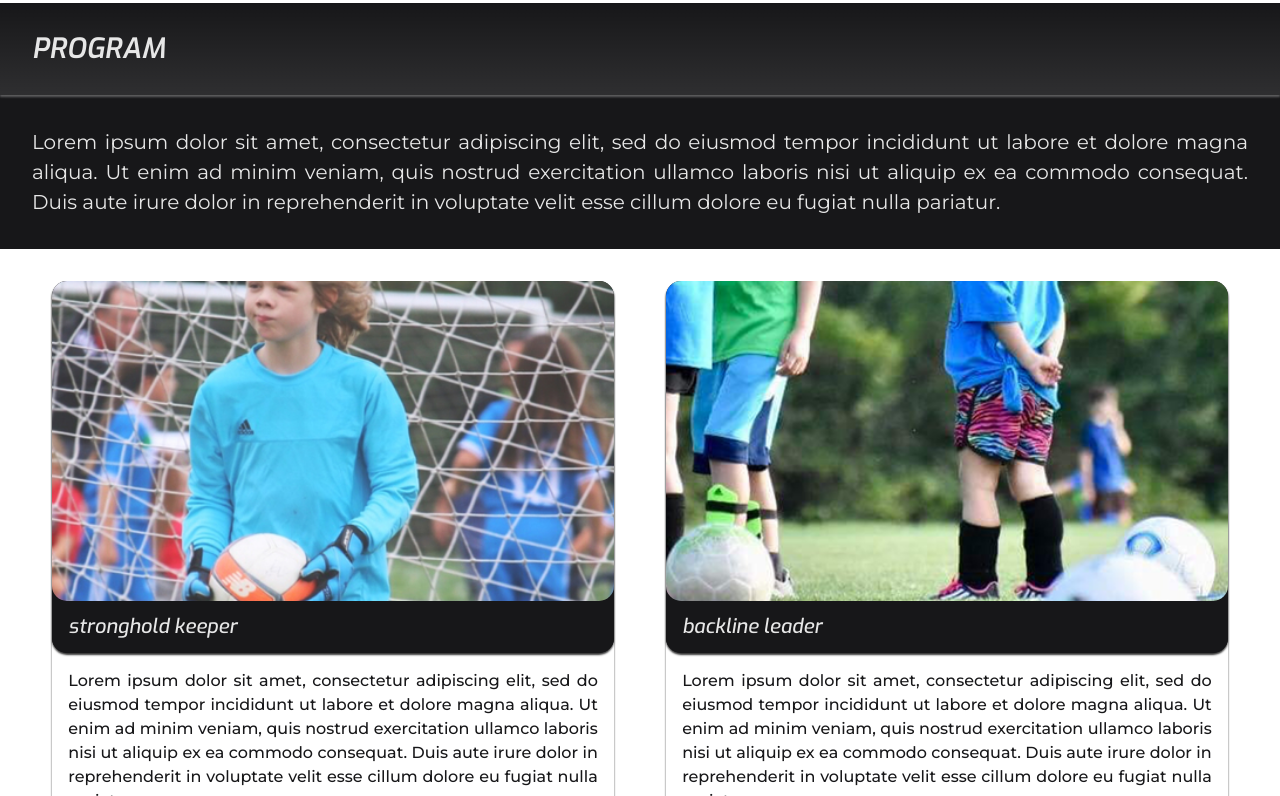
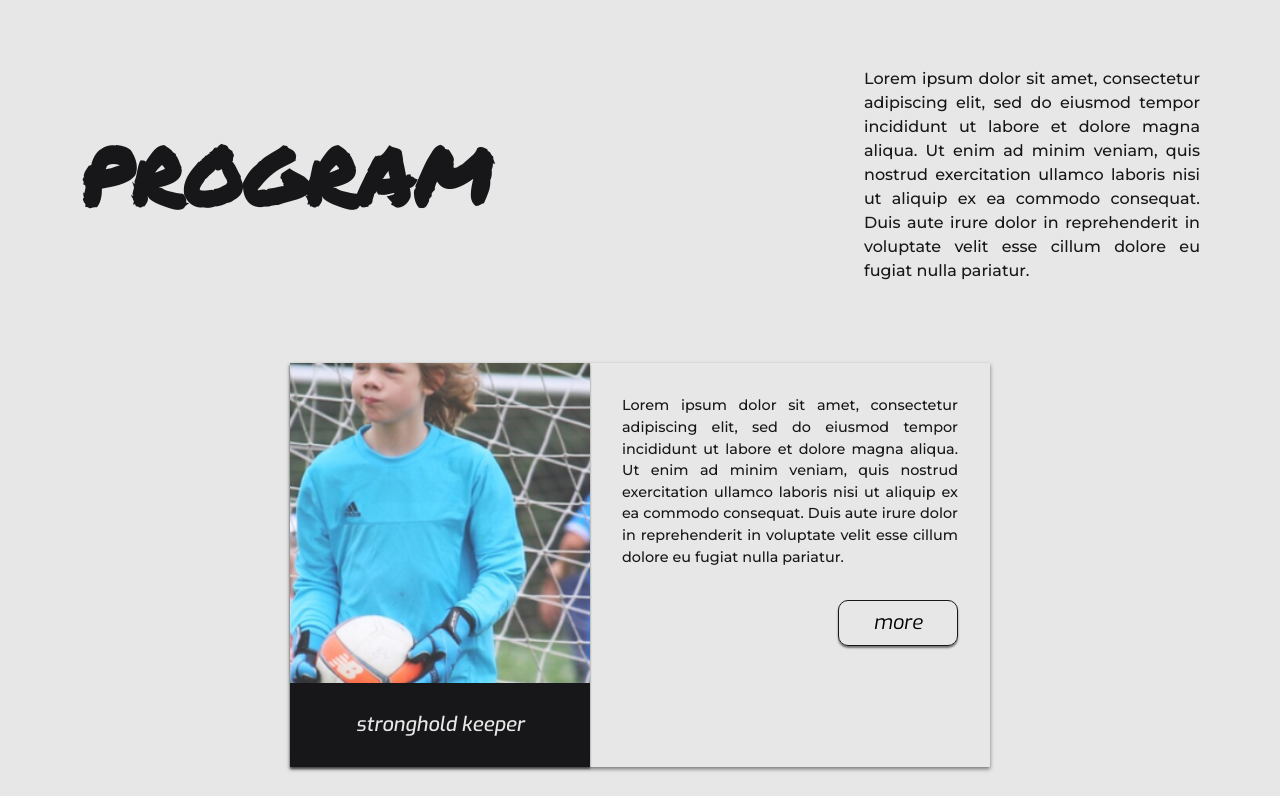
Before and after one commit to przemekstanisz/soccer-academy2.0, a plain HTML site: page index.html in a window 1280 px wide. Shown: the part 1056-1852 px from the top of the page. Drawn offline with Linux system fonts and the light colour scheme.

Commit message:
final hero look, program section modifications

```diff
--- a/index.html
+++ b/index.html
@@ -117,8 +117,10 @@
                         <img src="images/program-keeper.jpg" alt="" class="panel__img">
                         <h5 class="panel__title">stronghold keeper</h5>
                     </div>
+                    <div class="panel__content">
                         <p class="panel__text">Lorem ipsum dolor sit amet, consectetur adipiscing elit, sed do eiusmod tempor incididunt ut labore et dolore magna aliqua. Ut enim ad minim veniam, quis nostrud exercitation ullamco laboris nisi ut aliquip ex ea commodo consequat. Duis aute irure dolor in reprehenderit in voluptate velit esse cillum dolore eu fugiat nulla pariatur.</p>
                         <button class="panel__btn">more</button>
+                    </div>
                 </div>
 
                 <div class="program__panel">
@@ -126,8 +128,10 @@
                         <img src="images/program-leader.png" alt="" class="panel__img">
                         <h5 class="panel__title">backline leader</h5>
                     </div>
+                    <div class="panel__content">
                         <p class="panel__text">Lorem ipsum dolor sit amet, consectetur adipiscing elit, sed do eiusmod tempor incididunt ut labore et dolore magna aliqua. Ut enim ad minim veniam, quis nostrud exercitation ullamco laboris nisi ut aliquip ex ea commodo consequat. Duis aute irure dolor in reprehenderit in voluptate velit esse cillum dolore eu fugiat nulla pariatur.</p>
                         <button class="panel__btn">more</button>
+                    </div>
                 </div>
 
                 <div class="program__panel">
@@ -135,8 +139,10 @@
                         <img src="images/program-playmaker.jpg" alt="" class="panel__img">
                         <h5 class="panel__title">playmaker</h5>
                     </div>
+                    <div class="panel__content">
                         <p class="panel__text">Lorem ipsum dolor sit amet, consectetur adipiscing elit, sed do eiusmod tempor incididunt ut labore et dolore magna aliqua. Ut enim ad minim veniam, quis nostrud exercitation ullamco laboris nisi ut aliquip ex ea commodo consequat. Duis aute irure dolor in reprehenderit in voluptate velit esse cillum dolore eu fugiat nulla pariatur.</p>
                         <button class="panel__btn">more</button>
+                    </div>
                 </div>
 
                 <div class="program__panel">
@@ -144,8 +150,10 @@
                         <img src="images/about1.jpg" alt="" class="panel__img">
                         <h5 class="panel__title">ace striker</h5>
                     </div>
+                    <div class="panel__content">
                         <p class="panel__text">Lorem ipsum dolor sit amet, consectetur adipiscing elit, sed do eiusmod tempor incididunt ut labore et dolore magna aliqua. Ut enim ad minim veniam, quis nostrud exercitation ullamco laboris nisi ut aliquip ex ea commodo consequat. Duis aute irure dolor in reprehenderit in voluptate velit esse cillum dolore eu fugiat nulla pariatur.</p>
                         <button class="panel__btn">more</button>
+                    </div>
                 </div>
 
             </div>
--- a/styles.css
+++ b/styles.css
@@ -1,4 +1,9 @@
 @import url('https://fonts.googleapis.com/css?family=Exo:100,100i,200,200i,300,300i,400,400i,500,500i,600,600i,700,700i,800,800i,900,900i|Montserrat:100,100i,200,200i,300,300i,400,400i,500,500i,600,600i,700,700i,800,800i,900,900i&display=swap&subset=latin-ext');
+
+@import url('https://fonts.googleapis.com/css?family=Kaushan+Script|Permanent+Marker&display=swap&subset=latin-ext');
+
+/* font-family: 'Permanent Marker', cursive;
+font-family: 'Kaushan Script', cursive; */
 
 * {
     margin: 0;
@@ -22,9 +27,9 @@
     --title-ff: 'Exo', sans-serif;
     --title-fw: 600;
 
-    --subtitle-fw: 500;
+    --subtitle-ff: 'Kaushan Script', cursive;
 
-    --section-title-fs: 1.5rem;
+    --section-title-fs: 1.25rem;
     --section-title-fw: 600;
     --section-title-padding: 1rem;
 
@@ -42,22 +47,20 @@
     --panel-text-lh: 150%;
     --panel-text-margin: 1rem;
 
-    --text-fw: 400;
-
     --gradient-light: linear-gradient(rgba(255, 255, 255, 0), rgba(255, 255, 255, .1));
     --gradient-dark: linear-gradient(rgba(0, 0, 0, 0), rgba(0, 0, 0, .9));
     --gradient-dark2: linear-gradient(rgba(0, 0, 0, 0), rgba(0, 0, 0, .5));
     --gradient-dark3: linear-gradient(rgba(0, 0, 0, 0), rgba(0, 0, 0, .3));
 
-    --dark-shadow: 0px 2px 2px 0px rgba(0, 0, 0, .8);
-    --dark-shadow2: 0px 2px 4px 0px rgba(0, 0, 0, .8);
-    --light-shadow: 0px 2px 2px 0px rgba(255, 255, 255, .3);
+    --dark-shadow: 0px 2px 2px 0px rgba(0, 0, 0, .5);
+    --dark-shadow2: 0px 2px 4px 0px rgba(0, 0, 0, .5);
+    --light-shadow: 0px 1px 2px 0px rgba(255, 255, 255, .3);
 
     --standard-border-rad: 15px;
 }
 
 body {
-    background-color: transparent;
+    background-color: var(--bg-primary_title);
     text-align: justify;
     min-width: 300px;
 }
@@ -186,7 +189,7 @@ img {
 .header__subtitle {
     font-family: var(--title-ff);
     font-size: .8rem;
-    font-weight: var(--text-fw);
+    font-weight: 400;
     color: var(--text2)
 }
 
@@ -262,20 +265,17 @@ img {
     flex-direction: column;
 }
 
-.hero__title,
-.hero__subtitle {
+.hero__title {
     font-family: var(--title-ff);
-}
-
-.hero__title {
     font-size: 4rem;
     font-weight: var(--title-fw);
     text-transform: uppercase;
+    font-style: italic;
 }
 
 .hero__subtitle {
+    font-family: var(--subtitle-ff);
     font-size: 2rem;
-    font-weight: var(--subtitle-fw);
 }
 
 .hero__bottom {
@@ -308,12 +308,13 @@ img {
 
 .cta__title {
     font-size: 1.5rem;
-    font-weight: var(--text-fw);
+    font-weight: 400;
     font-style: italic;
 }
 
 .cta__text {
-    font-size: 1rem;;
+    font-size: .9rem;
+    font-weight: 500;
     line-height: 200%;
 }
 
@@ -355,6 +356,8 @@ img {
     background-color: var(--bg-secondary_text1);
     color: var(--bg-primary_title);
     border-radius: var(--standard-border-rad) var(--standard-border-rad) 0 0;
+    display: flex;
+    flex-direction: column;
 }
 
 .program__title {
@@ -408,6 +411,11 @@ img {
     font-style: italic;
     background-color: var(--bg-secondary_text1);
     border-radius: 0 0 var(--standard-border-rad) var(--standard-border-rad);
+}
+
+.panel__content {
+    display: flex;
+    flex-direction: column;
 }
 
 .panel__text {
@@ -481,14 +489,23 @@ tablet
 @media (min-width: 768px) {
 
     :root {
-
         --section-title-fs: 1.75rem;
+        --section-title-fw: 600;
         --section-title-padding: 2rem;
 
-        --section-text-fs: 1.25rem;
+        --section-text-fs: 1rem;
+        --section-text-fw: 400;
+        --section-text-lh: 150%;
         --section-text-margin: 2rem;
 
+        --panel-title-fs: 1.25rem;
+        --panel-title-fw: 500;
+        --panel-title-padding: 1rem;
+
         --panel-text-fs: 1rem;
+        --panel-text-fw: 500;
+        --panel-text-lh: 150%;
+        --panel-text-margin: 1rem;
     }
 
     .hero__features {
@@ -508,7 +525,7 @@ tablet
 
     .partners {
         flex-direction: row;
-        margin: 6rem 1rem;
+        margin: 8rem 1rem;
         justify-content: space-evenly;
     }
 
@@ -521,6 +538,7 @@ tablet
 
     .program__features {
         border-radius: var(--standard-border-rad);
+        box-shadow: var(--dark-shadow);
     }
 
     .program__content {
@@ -556,14 +574,34 @@ medium desktop
 @media (min-width: 922px) {
 
     :root {
+        --section-margin: 0 5rem;
 
-        --section-title-fs: 1.75rem;
-        --section-title-padding: 2rem;
+        --section-title-ff: 'Permanent Marker', cursive;
+        --section-title-fs: 5rem;
+        --section-title-fw: 600;
+        --section-title-padding: 0;
+        --section-title-margin: 0;
+        --section-title-width: 50%;
 
-        --section-text-fs: 1.25rem;
-        --section-text-margin: 2rem;
+        --section-text-fs: 1rem;
+        --section-text-fw: 500;
+        --section-text-lh: 150%;
+        --section-text-padding: 0;
+        --section-text-margin: 0;
+        --section-text-width: 30%;
 
-        --panel-text-fs: 1rem;
+        --panel-title-fs: 1.25rem;
+        --panel-title-fw: 500;
+        --panel-title-padding: 2rem;
+
+        --panel-text-fs: .9rem;
+        --panel-text-fw: 500;
+        --panel-text-lh: 150%;
+        --panel-text-margin: 2rem;
+    }
+
+    button {
+        min-width: 50px;
     }
 
     .header {
@@ -578,6 +616,7 @@ medium desktop
         background-color: transparent;
         background-image: none;
         box-shadow: none;
+        border-radius: 0;
     }
 
     .header__menu {
@@ -628,6 +667,7 @@ medium desktop
         background-position: center;
         position: relative;
         box-shadow: var(--dark-shadow);
+        border-radius: 0;
     }
 
     .hero::before {
@@ -708,7 +748,7 @@ medium desktop
 
     .hero__subtitle {
         font-size: 2rem;
-        font-weight: var(--text-fw);
+        font-weight: 400;
         color: var(--text2);
         position: relative;
     }
@@ -734,6 +774,7 @@ medium desktop
         background-color: transparent;
         background-image: none;
         box-shadow: none;
+        border-radius: 0;
     }
 
     .hero__cta {
@@ -744,90 +785,90 @@ medium desktop
     /* section program */
 
     .program {
-        display: flex;
-        flex-direction: column;
         border-radius: 0;
+        margin: var(--section-margin);
     }
 
     .program__features {
         border-radius: 0;
+        margin: 0;
+        padding: 0;
+        box-shadow: none;
+        flex-direction: row;
+        justify-content: space-between;
+        align-items: center;
+        background-color: transparent;
     }
 
     .program__title {
-        font-family: var(--title-ff);
-        font-size: var(--section-title-fs);
-        font-weight: var(--section-title-fw);
+        width: var(--section-title-width);
+        font-family: var(--section-title-ff);
+        color: var(--bg-secondary_text1);
+        background-color: transparent;
+        background-image: none;
+        border-radius: 0;
+        box-shadow: none;
+        font-style: normal;
         padding: var(--section-title-padding);
-        font-style: italic;
-        text-transform: uppercase;
-        background-image: var(--gradient-light);
-        border-radius: 0;
-        box-shadow: var(--light-shadow);
+        margin: var(--section-title-margin);
     }
 
     .program__text {
-        font-size: var(--section-text-fs);
+        width: var(--section-text-width);
+        color: var(--bg-secondary_text1);
         font-weight: var(--section-text-fw);
-        line-height: var(--section-text-lh);
         margin: var(--section-text-margin);
+        padding: var(--section-text-padding);
+        background-color: transparent;
     }
 
     .program__content {
-        flex-direction: row;
-        flex-wrap: wrap;
-        justify-content: space-evenly;
-        padding: 1rem;
+        flex-direction: column;
+        flex-wrap: nowrap;
+        align-items: center;
+        padding: 0;
+        margin: 4rem auto;
+        background-color: transparent;
+        box-shadow: none;
     }
 
     .program__panel {
-        flex-direction: column;
-        width: 45%;
-        margin: 1rem;
-        padding: 0 0 1rem 0;
-        box-shadow: var(--dark-shadow);
-        border-radius: var(--standard-border-rad);
+        flex-direction: row;
+        width: 100%;
+        max-width: 700px;
+        margin: 1rem auto;
+        padding: 0;
+        border-radius: 0;
+        background-color: var(--bg-primary_title);
+        box-shadow: var(--dark-shadow2);
     }
 
     .panel__header {
-        background-color: var(--bg-secondary_text1);
-        border-radius: var(--standard-border-rad);
-        box-shadow: var(--dark-shadow);
+        border-radius: 0;
+    }
+
+    .panel__title {
+        font-size: var(--panel-title-fs);
+        padding: var(--panel-title-padding);
+        text-align: center;
+    }
+
+    .panel__text {
+        margin: var(--panel-text-margin);
     }
 
     .flat-top {
-        border-radius: var(--standard-border-rad);
-    }
-
-    .panel__title {
-        color: var(--bg-primary_title);
-        font-family: var(--title-ff);
-        font-size: var(--panel-title-fs);
-        font-weight: var(--panel-title-fw);
-        padding: var(--panel-title-padding);
-        font-style: italic;
-        background-color: var(--bg-secondary_text1);
-        border-radius: 0 0 var(--standard-border-rad) var(--standard-border-rad);
-    }
-
-    .panel__text {
-        font-size: var(--panel-text-fs);
-        font-weight: var(--panel-text-fw);
-        line-height: var(--panel-text-lh);
-        margin: var(--panel-text-margin);
+        border-radius: 0;
     }
 
     .panel__img {
-        height: 40vh;
-        object-fit: cover;
-        border-radius: var(--standard-border-rad);
+        width: 300px;
+        border-radius: 0;
     }
 
     .panel__btn {
-        align-self: flex-end;
-        margin: 0 1rem;
-        width: 40%;
-        background-color: transparent;
-        border: 1px solid var(--bg-secondary_text1);
+        width: 30%;
+        margin: 0 2rem 2rem 0;
     }
 
 }
```
Lines whose indentation alone changed are shown as unchanged.
